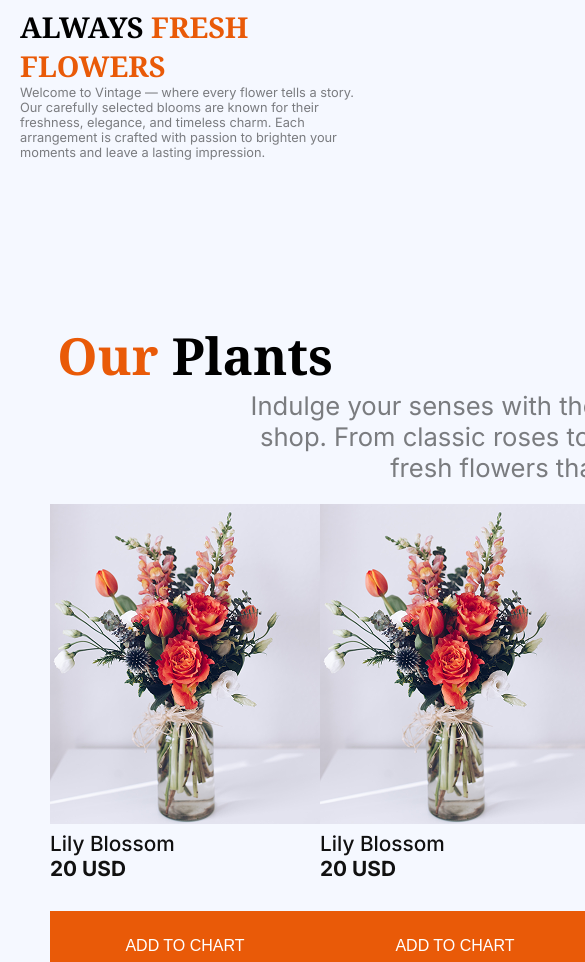
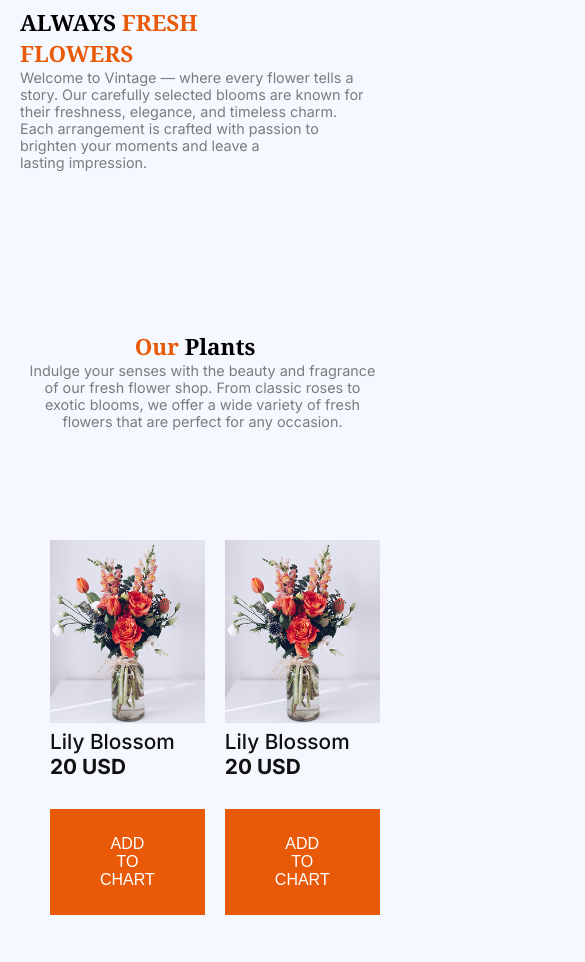
Before and after one commit to asefdx/Vintage, a plain HTML site: page index.html in a window 390 px wide. Shown: the part 367-1329 px from the top of the page, 585 px wide, since content can reach past the window. Drawn offline with Linux system fonts and the light colour scheme.

Commit message:
card section responsive done

```diff
--- a/index.html
+++ b/index.html
@@ -25,7 +25,7 @@
     />
     <link rel="stylesheet" href="./styles/vintage.css" />
   </head>
-  <body>
+  <body class="container">
     <header>
       <nav class="nav-bar">
         <img class="nav-img" src="./vintage-assests/vintage.png" alt="" />
@@ -53,7 +53,7 @@
         </ul>
       </nav>
     </header>
-    <main>
+    <main class="container">
       <section class="banner container">
         <div class="banner-content">
           <h3 class="banner-title noto-serif">
@@ -85,7 +85,7 @@
         </p>
       </section>
       <section class="card-section container">
-        <div class="card-items container inter">
+        <div class="card-items inter">
           <div class="card">
             <img src="./vintage-assests/sample-flower-image.png" alt="" />
             <h3 class="card-title">Lily Blossom</h3>
--- a/styles/vintage.css
+++ b/styles/vintage.css
@@ -25,7 +25,7 @@ img {
 .btn-primary{
     font-size: 1rem;
     font-weight: 600px;
-width: 270px;
+width: 100%;
 padding: 26px 50px;
 color: rgb(255, 255, 255);
 background-color: rgb(233, 90, 8);
@@ -90,6 +90,10 @@ margin: 30px 0px;
   align-items: center;
   gap: 20px;
 
+
+}
+.banner-img{
+  width: 100%;
 }
 .banner-title {
   font-size: 4.05rem;
@@ -101,10 +105,7 @@ margin: 30px 0px;
   font-size: 1.3rem;
   font-weight: 400;
 }
-.banner-img{
-    width: 100%;
 
-}
 
 /* span tag styles banner section also part of common style*/
 .fresh-flowers {
@@ -129,9 +130,12 @@ font-weight: 700;
     font-weight: 400;
     font-size: 1.6rem;
     color: rgba(0, 0, 0, 0.5);
-    width: 888px;
-height: 54px;
-margin-left: 220px;
+    max-width: 888px;
+
+    margin: 0 auto;
+    text-align: center;
+    margin-bottom: 50px;
+
 
 
 }
@@ -139,6 +143,8 @@ margin-left: 220px;
 .card-items{
     display: grid;
     grid-template-columns: repeat(4,1fr);
+
+    gap: 20px;
     padding: 50px;
 
     justify-items: center;
@@ -146,6 +152,8 @@ margin-left: 220px;
 
 
 }
+
+
 .card-title{
     font-size: 1.3rem;
     font-weight: 500;
@@ -158,6 +166,7 @@ margin-left: 220px;
 font-size: 1.3rem;
 font-weight: 700;
 }
+
 
 
 
@@ -182,12 +191,24 @@ font-weight: 700;
 
 
     }
-    .banner-title{
-        font-size: 1.8rem;
+    .banner-title {
+        font-size: 1.4rem;
     }
-    .banner-description{
-        font-size: 0.8rem;
+    .banner-description  {
+        font-size: 0.9rem;
     }
+   .plant-section-description{
+    margin-left: 15px;
+    font-size: 0.9rem;
+   }
+   .plant-section-title{
+    font-size:1.4rem ;
+   }
+   .card-items{
+      grid-template-columns: repeat(2,1fr);
+
+
+   }
 
 
 
```
